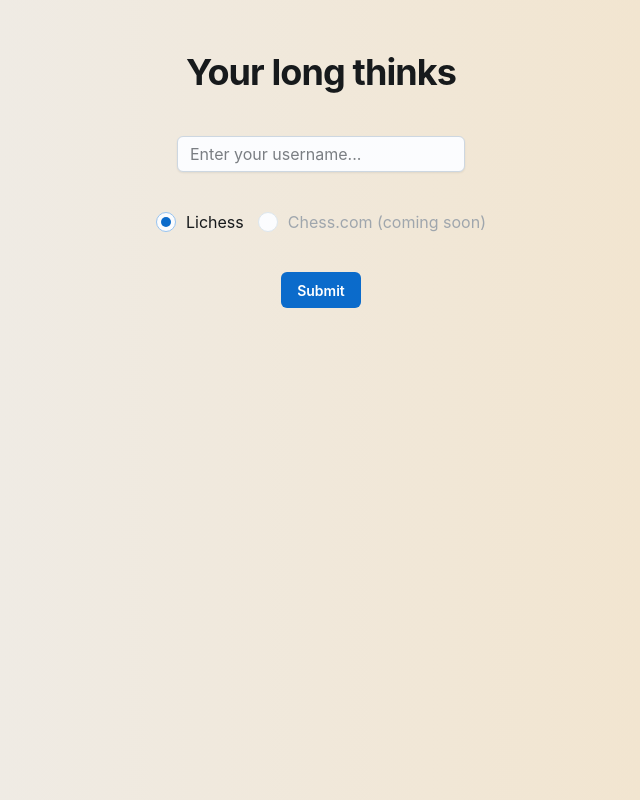
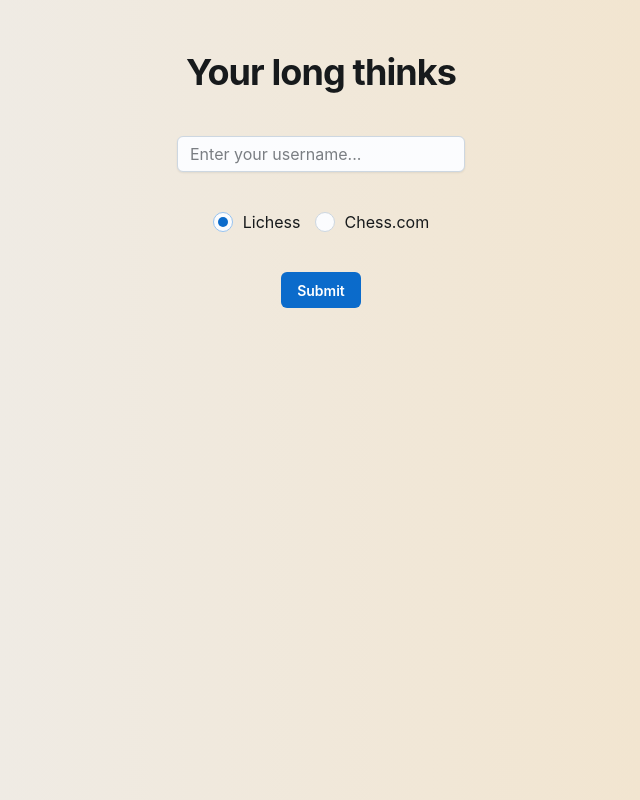
Before and after one commit to danbockapps/longthinks, a Next.js app in the folder frontend/: page / in a window 1280 px wide. Shown: the whole page, without its empty margins (319-959 px from the left). Built offline with nearby package versions, Linux system fonts and the light colour scheme.

Commit message:
Add routing logic for chesscom

```diff
--- a/frontend/app/Boards.tsx
+++ b/frontend/app/Boards.tsx
@@ -1,16 +1,6 @@
 import { Think } from '@/src/Template'
 import { Card } from '@mui/joy'
 import { FC } from 'react'
-
-const getGameId = (url: string) => {
-  const parts = url.split('/')
-  return parts[parts.length - 1]
-}
-
-const getUrl = (url: string, ply: number) =>
-  `https://lichess.org/embed/game/${getGameId(url)}/${
-    ply % 2 === 0 ? 'white' : 'black'
-  }?theme=auto&bg=auto#${ply}`
 
 interface Props {
   thinks: Think[]
@@ -21,11 +11,25 @@
     <div className='mt-10 flex flex-col items-center'>
       {props.thinks.map(([url, ply], i) => (
         <Card key={i} className='mt-5'>
-          <iframe className='lichess-iframe' src={getUrl(url, ply)} frameBorder={0} />
+          {url.includes('lichess') ? (
+            <iframe className='lichess-iframe' src={getLichessUrl(url, ply)} frameBorder={0} />
+          ) : (
+            <div>Chess.com tk</div>
+          )}
         </Card>
       ))}
     </div>
   )
 }
 
+const getGameId = (url: string) => {
+  const parts = url.split('/')
+  return parts[parts.length - 1]
+}
+
+const getLichessUrl = (url: string, ply: number) =>
+  `https://lichess.org/embed/game/${getGameId(url)}/${
+    ply % 2 === 0 ? 'white' : 'black'
+  }?theme=auto&bg=auto#${ply}`
+
 export default Boards
--- a/frontend/app/Enter.tsx
+++ b/frontend/app/Enter.tsx
@@ -1,19 +1,21 @@
+import { Site } from '@/src/Template'
 import { Button, Input, Radio, RadioGroup, Typography } from '@mui/joy'
 import { FC, useState } from 'react'
 
 interface Props {
-  onSubmit: (username: string) => void
+  onSubmit: (site: Site, username: string) => void
   loading: boolean
 }
 
 const Enter: FC<Props> = props => {
   const [username, setUsername] = useState<string>('')
+  const [site, setSite] = useState<Site>('lichess')
 
   return (
     <form
       onSubmit={e => {
         e.preventDefault()
-        props.onSubmit(username)
+        props.onSubmit(site, username)
       }}
       className='flex flex-col items-center'
     >
@@ -30,13 +32,13 @@
 
       <RadioGroup
         name='site'
-        value='lichess'
-        onChange={e => console.log(e.target.value)}
+        value={site}
+        onChange={e => setSite(e.target.value as Site)}
         className='mt-10'
         orientation='horizontal'
       >
         <Radio value='lichess' label='Lichess' />
-        <Radio disabled value='chesscom' label='Chess.com (coming soon)' />
+        <Radio value='chesscom' label='Chess.com ' />
       </RadioGroup>
 
       <Button type='submit' loading={props.loading} className='mt-10'>
--- a/frontend/src/Template.tsx
+++ b/frontend/src/Template.tsx
@@ -29,7 +29,9 @@
 
       const load = async () => {
         try {
-          const response = await fetch(`https://danbock.net/longthinksapi/${props.username}`)
+          const response = await fetch(
+            `https://danbock.net/longthinksapi/${props.site}/${props.username}`,
+          )
           const { thinks } = (await response.json()) as { thinks: Think[] }
           setThinks(thinks)
         } catch (error) {
@@ -47,7 +49,10 @@
     <StyledEngineProvider injectFirst>
       {/* ☝️ Gives Tailwind css precedence over MUI */}
       <main className='container mx-auto'>
-        <Enter {...{ loading }} onSubmit={username => router.push(`/lichess/${username}`)} />
+        <Enter
+          {...{ loading }}
+          onSubmit={(site, username) => router.push(`/${site}/${username}`)}
+        />
         <Boards {...{ thinks }} />
       </main>
     </StyledEngineProvider>
```
